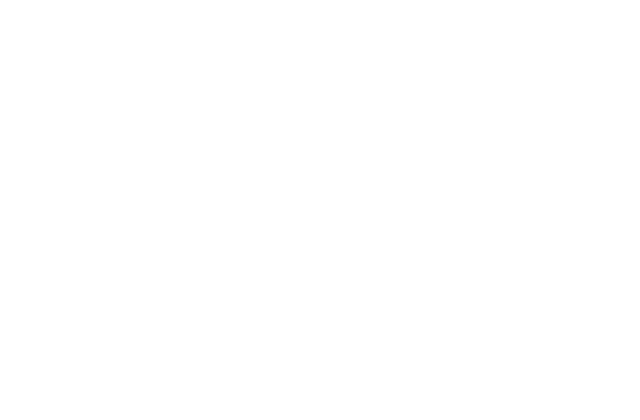
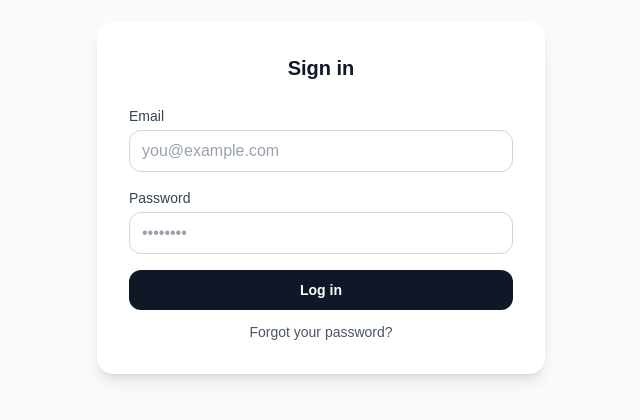
Before and after one commit to VietCT04/Splitz, a Next.js app in the folder frontend/: page / in a window 1280 px wide. Shown: the part 202-622 px from the top of the page, without its empty margins (319-959 px from the left). Built offline with nearby package versions, Linux system fonts and the light colour scheme.

Commit message:
Frontend: Added login page

```diff
--- a/frontend/src/app/page.tsx
+++ b/frontend/src/app/page.tsx
@@ -1,5 +1,74 @@
+"use client";
+
 import Image from "next/image";
+import * as React from "react";
+import { JSX } from "react";
 
-export default function Home() {
-  return <></>;
+export default function Home(): JSX.Element {
+  const handleSubmit = (e: React.FormEvent<HTMLFormElement>) => {
+    e.preventDefault();
+    const form = new FormData(e.currentTarget);
+    const email = form.get("email") as string;
+    const password = form.get("password") as string;
+    console.log({ email, password }); // replace with your auth call
+  };
+
+  return (
+    <main className="min-h-screen bg-gray-50 flex items-center justify-center p-4">
+      <div className="w-full max-w-md rounded-2xl bg-white shadow-lg p-6 sm:p-8">
+        <div className="flex flex-col items-center gap-3">
+          <h1 className="text-xl font-semibold text-gray-900">Sign in</h1>
+        </div>
+
+        <form onSubmit={handleSubmit} className="mt-6 space-y-4">
+          <div>
+            <label
+              htmlFor="email"
+              className="block text-sm font-medium text-gray-700"
+            >
+              Email
+            </label>
+            <input
+              id="email"
+              name="email"
+              type="email"
+              required
+              placeholder="you@example.com"
+              className="mt-1 w-full rounded-xl border border-gray-300 bg-white px-3 py-2 text-gray-900 placeholder:text-gray-400 focus:border-gray-900 focus:outline-none"
+            />
+          </div>
+
+          <div>
+            <label
+              htmlFor="password"
+              className="block text-sm font-medium text-gray-700"
+            >
+              Password
+            </label>
+            <input
+              id="password"
+              name="password"
+              type="password"
+              required
+              placeholder="••••••••"
+              className="mt-1 w-full rounded-xl border border-gray-300 bg-white px-3 py-2 text-gray-900 placeholder:text-gray-400 focus:border-gray-900 focus:outline-none"
+            />
+          </div>
+
+          <button
+            type="submit"
+            className="w-full rounded-xl bg-gray-900 px-3 py-2.5 text-sm font-semibold text-white hover:bg-black focus-visible:outline focus-visible:outline-2 focus-visible:outline-offset-2 focus-visible:outline-gray-900"
+          >
+            Log in
+          </button>
+        </form>
+
+        <p className="mt-3 text-center text-sm text-gray-600">
+          <a href="#" className="font-medium hover:underline">
+            Forgot your password?
+          </a>
+        </p>
+      </div>
+    </main>
+  );
 }
```
